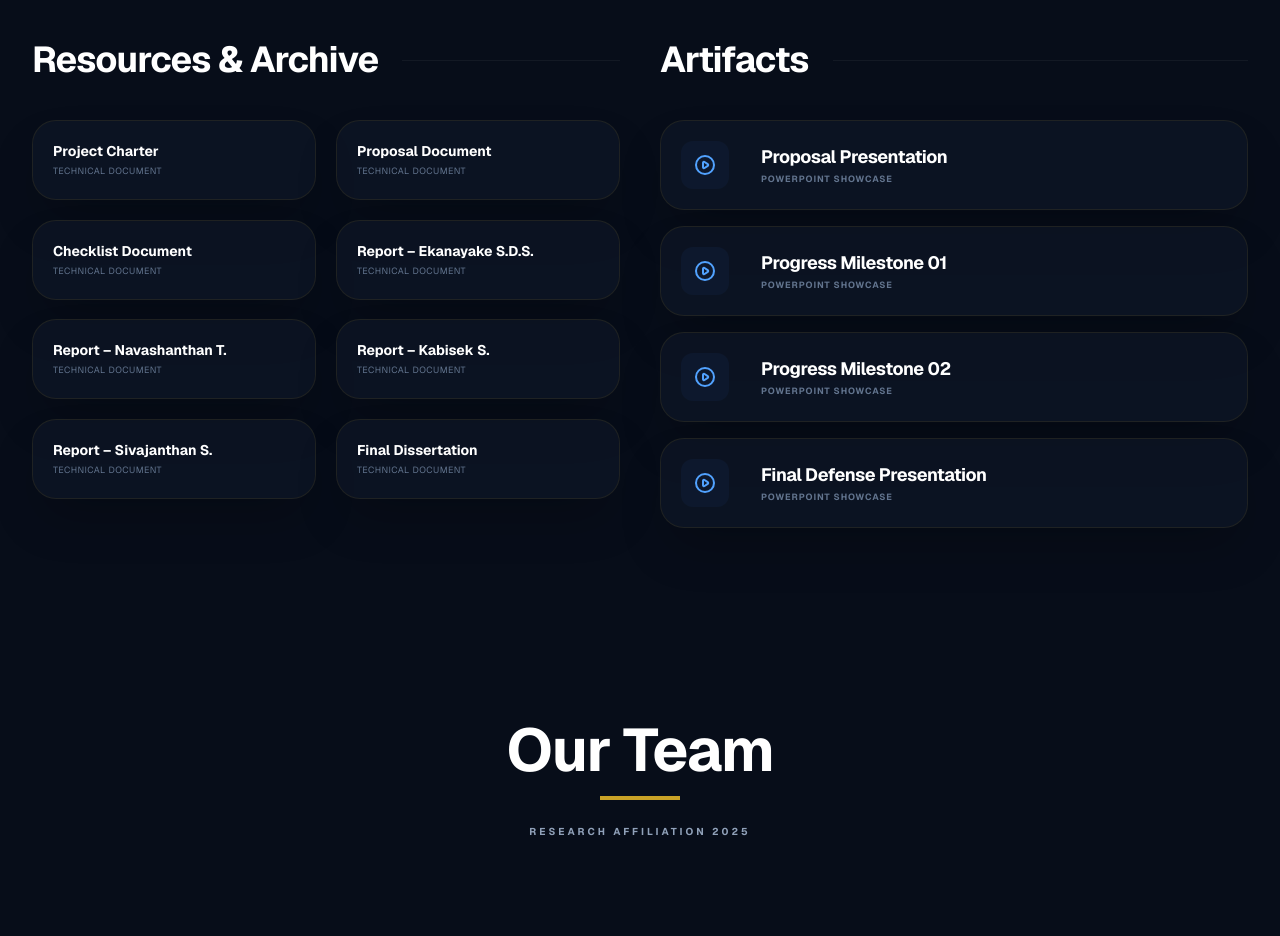
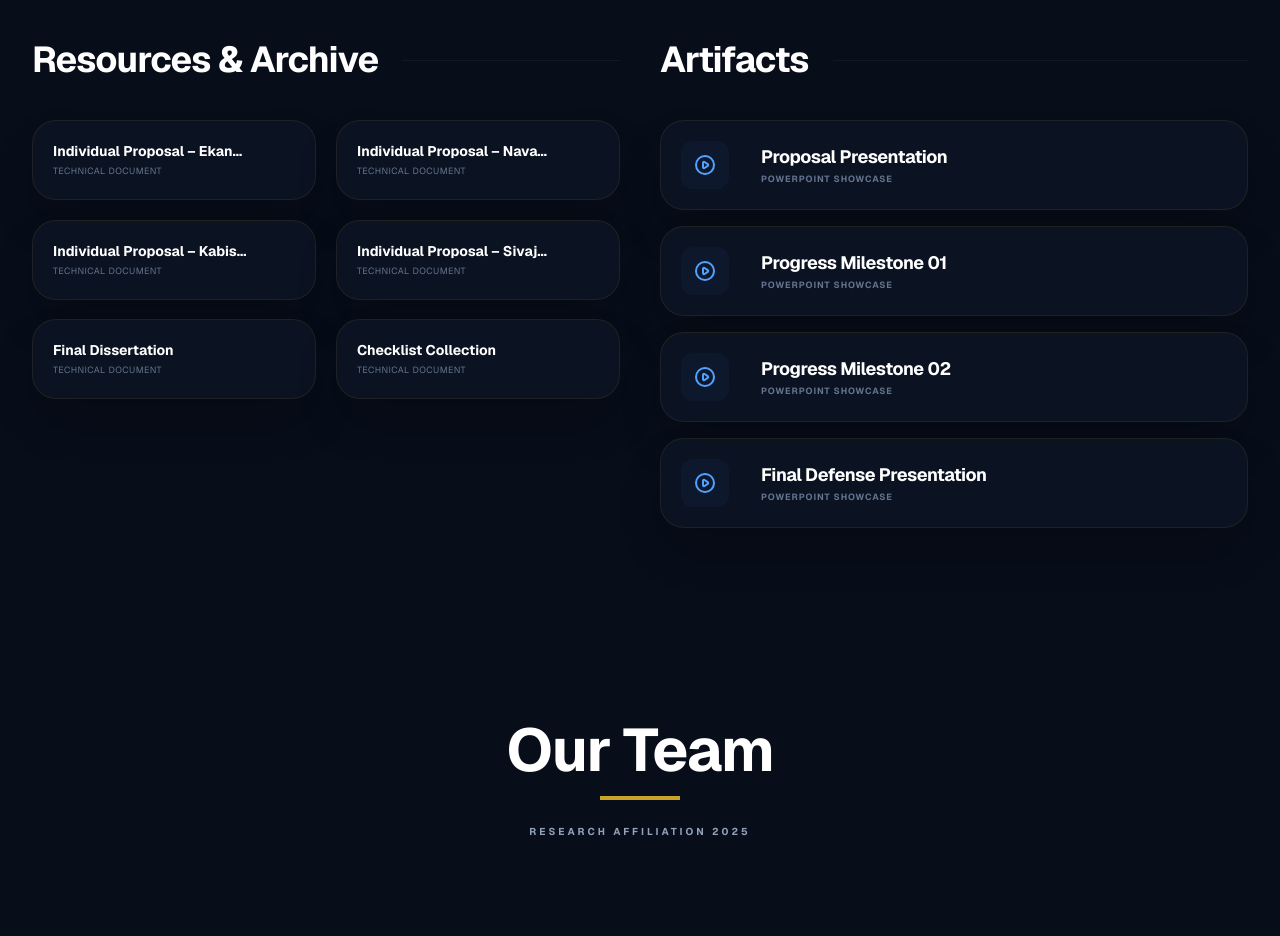
Before and after one commit to scjas-research/scjas-research-portfolio, a Next.js app: page / in a window 1280 px wide. Shown: the part 4080-5016 px from the top of the page. Built offline with nearby package versions, Linux system fonts and the light colour scheme.

Commit message:
docs: reorder archive to move checklists to the end

```diff
--- a/src/app/page.tsx
+++ b/src/app/page.tsx
@@ -430,16 +430,14 @@ export default function Home() {
                  </Reveal>
 
                  <div className="grid grid-cols-1 md:grid-cols-2 gap-5">
-                   {[
-                     { title: "Project Charter", link: "#" },
-                     { title: "Proposal Document", link: "#" },
-                     { title: "Checklist Document", link: "#" },
-                     { title: "Report – Ekanayake S.D.S.", link: "https://drive.google.com/file/d/1wKiyHZAADBNYzIQAgQ2kPyUaNTOeC0jM/view?usp=sharing" },
-                     { title: "Report – Navashanthan T.", link: "https://drive.google.com/file/d/1RYttyOul9FzY-sRxPVBnT8Zlu7CW431V/view?usp=sharing" },
-                     { title: "Report – Kabisek S.", link: "https://drive.google.com/file/d/19Ycqx_MbsMf3vL2yG6JrlkNdZI1rlsuu/view?usp=sharing" },
-                     { title: "Report – Sivajanthan S.", link: "https://drive.google.com/file/d/1mamruNF1itgXoYXBgy3I_z0QdPYc5Ik7/view?usp=sharing" },
-                     { title: "Final Dissertation", link: "#" }
-                   ].map((doc, idx) => (
+                    {[
+                      { title: "Individual Proposal – Ekanayake S.D.S.", link: "https://drive.google.com/file/d/1wKiyHZAADBNYzIQAgQ2kPyUaNTOeC0jM/view?usp=sharing" },
+                      { title: "Individual Proposal – Navashanthan T.", link: "https://drive.google.com/file/d/1RYttyOul9FzY-sRxPVBnT8Zlu7CW431V/view?usp=sharing" },
+                      { title: "Individual Proposal – Kabisek S.", link: "https://drive.google.com/file/d/19Ycqx_MbsMf3vL2yG6JrlkNdZI1rlsuu/view?usp=sharing" },
+                      { title: "Individual Proposal – Sivajanthan S.", link: "https://drive.google.com/file/d/1mamruNF1itgXoYXBgy3I_z0QdPYc5Ik7/view?usp=sharing" },
+                      { title: "Final Dissertation", link: "#" },
+                      { title: "Checklist Collection", link: "https://drive.google.com/drive/folders/1pm2IWTxgK3SkGL44EjQWkvRtdoDsfVma?usp=sharing" }
+                    ].map((doc, idx) => (
                      <Reveal key={idx} animation="reveal-scale-in">
                        <Link href={doc.link} target="_blank" className="flex items-center justify-between p-5 glass-card bg-white/[0.01] hover:bg-white/[0.04] border-white/5 group border-l-2 border-l-transparent hover:border-l-brand transition-all">
                          <div className="max-w-[80%]">
```
